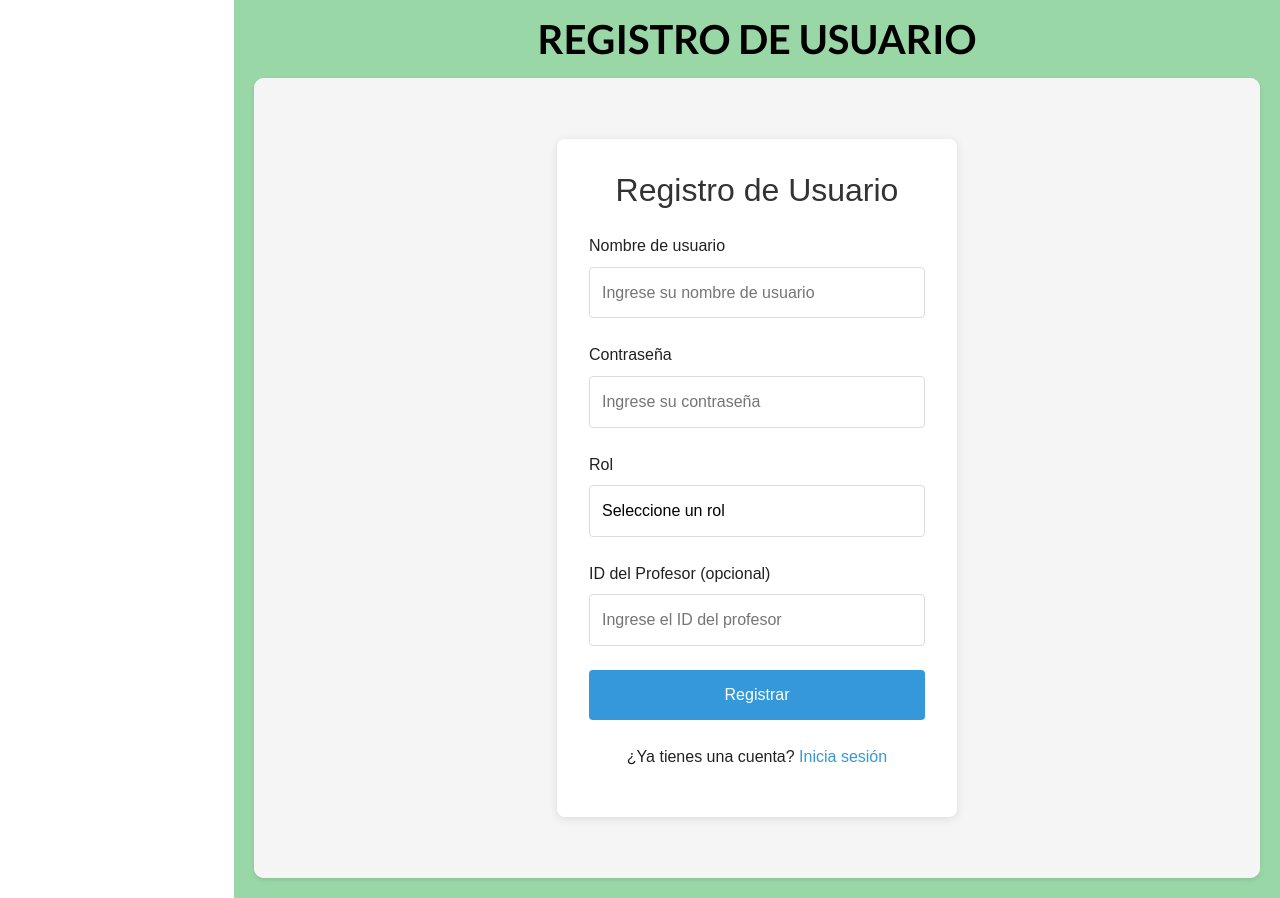
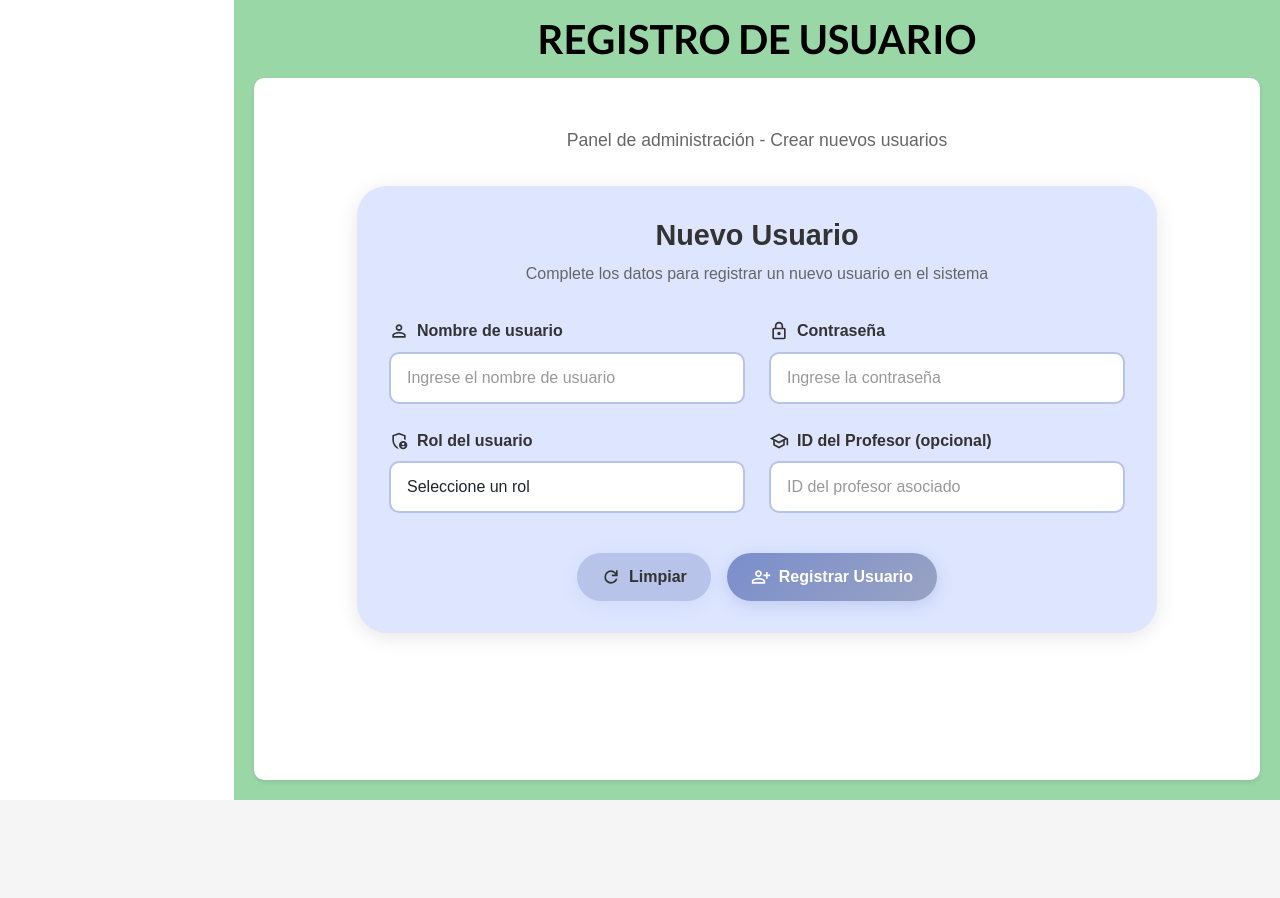
Before and after one commit to DannG04/AsesoriasUnsis, a Vue app in the folder asesorias_front/: page /register in a window 1280 px wide. After the commit the page ends 800 px from the top, so only its background shows below. Built offline with nearby package versions, Linux system fonts and the light colour scheme.

Commit message:
Modificación de la pantalla de Registro de Usuarios

```diff
--- a/asesorias_front/src/views/Register.vue
+++ b/asesorias_front/src/views/Register.vue
@@ -1,25 +1,59 @@
 <template>
-    <!-- Contenedor principal para el formulario de registro -->
-    <div class="auth-container">
-        <div class="auth-form">
-            <h2>Registro de Usuario</h2>
+  <div class="container">
+    <div class="registro-header">
+      <p class="subtitle">Panel de administración - Crear nuevos usuarios</p>
+    </div>
+
+    <div class="registro-content">
+      <div class="registro-card">
+        <div class="card-header">
+          <h3>Nuevo Usuario</h3>
+          <p>Complete los datos para registrar un nuevo usuario en el sistema</p>
+        </div>
 
         <!-- Formulario de registro -->
-            <form @submit.prevent="register">
+        <form @submit.prevent="register" class="registro-form">
+          <div class="form-row">
             <div class="form-group">
-                    <label for="nombre">Nombre de usuario</label>
-                    <input type="text" id="nombre" v-model="user.nombre" placeholder="Ingrese su nombre de usuario" />
+              <label for="nombre" class="form-label">
+                <IconifyIcon icon="material-symbols:person-outline" width="20" height="20" />
+                Nombre de usuario
+              </label>
+              <input
+                type="text"
+                class="form-control"
+                id="nombre"
+                v-model="user.nombre"
+                placeholder="Ingrese el nombre de usuario"
+                required />
             </div>
 
             <div class="form-group">
-                    <label for="contrasenia">Contraseña</label>
-                    <input type="password" id="contrasenia" v-model="user.contrasenia"
-                        placeholder="Ingrese su contraseña" />
+              <label for="contrasenia" class="form-label">
+                <IconifyIcon icon="material-symbols:lock-outline" width="20" height="20" />
+                Contraseña
+              </label>
+              <input
+                type="password"
+                class="form-control"
+                id="contrasenia"
+                v-model="user.contrasenia"
+                placeholder="Ingrese la contraseña"
+                required />
+            </div>
           </div>
 
+          <div class="form-row">
             <div class="form-group">
-                    <label for="rol">Rol</label>
-                    <select id="rol" v-model="user.rol">
+              <label for="rol" class="form-label">
+                <IconifyIcon icon="material-symbols:admin-panel-settings-outline" width="20" height="20" />
+                Rol del usuario
+              </label>
+              <select
+                class="form-control"
+                id="rol"
+                v-model="user.rol"
+                required>
                 <option value="">Seleccione un rol</option>
                 <option value="admin">Administrador</option>
                 <option value="user">Usuario</option>
@@ -27,19 +61,31 @@
             </div>
 
             <div class="form-group">
-                    <label for="idProfesor">ID del Profesor (opcional)</label>
-                    <input type="number" id="idProfesor" v-model="user.idProfesor"
-                        placeholder="Ingrese el ID del profesor" />
+              <label for="idProfesor" class="form-label">
+                <IconifyIcon icon="material-symbols:school-outline" width="20" height="20" />
+                ID del Profesor (opcional)
+              </label>
+              <input
+                type="number"
+                class="form-control"
+                id="idProfesor"
+                v-model="user.idProfesor"
+                placeholder="ID del profesor asociado" />
+            </div>
           </div>
 
-                <button type="submit" class="btn-primary" :disabled="loading">
-                    {{ loading ? 'Registrando...' : 'Registrar' }}
+          <div class="form-actions">
+            <button type="button" class="btn btn-secondary" @click="resetForm">
+              <IconifyIcon icon="material-symbols:refresh" width="20" height="20" />
+              Limpiar
             </button>
-
-                <div class="auth-links">
-                    <p>¿Ya tienes una cuenta? <a href="/login">Inicia sesión</a></p>
+            <button type="submit" class="btn btn-primary" :disabled="loading">
+              <IconifyIcon icon="material-symbols:person-add-outline" width="20" height="20" />
+              {{ loading ? 'Registrando...' : 'Registrar Usuario' }}
+            </button>
           </div>
         </form>
+      </div>
     </div>
   </div>
 </template>
@@ -57,8 +103,7 @@ export default {
             },
             loading: false // Indicador de carga
         };
-    },
-    methods: {
+    },    methods: {
         /**
          * Método para manejar el registro de un nuevo usuario.
          * Realiza una solicitud al backend y maneja los errores.
@@ -68,7 +113,9 @@ export default {
 
             this.$store.dispatch('register', this.user)
                 .then(() => {
-                    this.$router.push('/login'); // Redirige al inicio de sesión tras el registro exitoso
+                    // Mostrar mensaje de éxito y limpiar formulario
+                    alert('Usuario registrado exitosamente');
+                    this.resetForm();
                 })
                 .catch(err => {
                     console.error('Error al registrar usuario:', err);
@@ -77,85 +124,231 @@ export default {
                 .finally(() => {
                     this.loading = false;
                 });
+        },
+
+        /**
+         * Método para limpiar el formulario
+         */
+        resetForm() {
+            this.user = {
+                nombre: '',
+                contrasenia: '',
+                rol: '',
+                idProfesor: null
+            };
         }
     }
 };
 </script>
 
 <style scoped>
-.auth-container {
+.container {
+  max-width: 1200px;
+  margin: 0 auto;
+  padding: 3rem 2rem 2rem 2rem;
+  min-height: auto;
+}
+
+.registro-header {
+  text-align: center;
+  margin-bottom: 2rem;
+}
+
+.registro-header h1 {
+  font-size: 2.5rem;
+  font-weight: 700;
+  color: #333;
+  margin-bottom: 0.5rem;
+}
+
+.subtitle {
+  font-size: 1.1rem;
+  color: #666;
+  margin: 0;
+}
+
+.registro-content {
   display: flex;
   justify-content: center;
-    align-items: center;
-    min-height: 100vh;
-    background-color: #f5f5f5;
 }
 
-.auth-form {
-    width: 400px;
+.registro-card {
+  background-color: #DDE5FF;
   padding: 2rem;
-    background-color: white;
-    border-radius: 8px;
-    box-shadow: 0 2px 10px rgba(0, 0, 0, 0.1);
+  border-radius: 30px;
+  width: 100%;
+  max-width: 800px;
+  box-shadow: 0 4px 20px rgba(0, 0, 0, 0.1);
 }
 
-h2 {
+.card-header {
   text-align: center;
-    margin-bottom: 1.5rem;
+  margin-bottom: 2rem;
+}
+
+.card-header h3 {
+  font-size: 1.8rem;
+  font-weight: 600;
   color: #333;
+  margin-bottom: 0.5rem;
+}
+
+.card-header p {
+  color: #666;
+  margin: 0;
+}
+
+.registro-form {
+  display: flex;
+  flex-direction: column;
+  gap: 1.5rem;
+}
+
+.form-row {
+  display: grid;
+  grid-template-columns: 1fr 1fr;
+  gap: 1.5rem;
 }
 
 .form-group {
-    margin-bottom: 1.5rem;
+  display: flex;
+  flex-direction: column;
 }
 
-label {
-    display: block;
+.form-label {
+  display: flex;
+  align-items: center;
+  gap: 0.5rem;
+  font-size: 1rem;
+  font-weight: 600;
+  color: #333;
   margin-bottom: 0.5rem;
-    font-weight: 500;
 }
 
-input,
-select {
-    width: 100%;
-    padding: 0.75rem;
-    border: 1px solid #ddd;
-    border-radius: 4px;
+.form-control {
+  padding: 0.75rem 1rem;
+  border: 2px solid #B7C3E8;
+  border-radius: 10px;
+  font-size: 1rem;
+  background-color: #fff;
+  transition: all 0.3s ease;
+}
+
+.form-control:focus {
+  outline: none;
+  border-color: #7A8ECC;
+  box-shadow: 0 0 0 3px rgba(122, 142, 204, 0.1);
+}
+
+.form-control::placeholder {
+  color: #999;
+}
+
+select.form-control {
+  cursor: pointer;
+}
+
+.form-actions {
+  display: flex;
+  justify-content: center;
+  gap: 1rem;
+  margin-top: 1rem;
+}
+
+.btn {
+  display: flex;
+  align-items: center;
+  gap: 0.5rem;
+  padding: 0.75rem 1.5rem;
+  border: none;
+  border-radius: 25px;
+  font-size: 1rem;
+  font-weight: 600;
+  cursor: pointer;
+  transition: all 0.3s ease;
+  text-decoration: none;
+}
+
+.btn-primary {
+  background: linear-gradient(135deg, #7A8ECC, #98A2C3);
+  color: white;
+  box-shadow: 0 4px 15px rgba(122, 142, 204, 0.3);
+}
+
+.btn-primary:hover:not(:disabled) {
+  transform: translateY(-2px);
+  box-shadow: 0 6px 20px rgba(122, 142, 204, 0.4);
+  background: linear-gradient(135deg, #6B7FB8, #8591B8);
+}
+
+.btn-primary:disabled {
+  background: #95a5a6;
+  cursor: not-allowed;
+  transform: none;
+  box-shadow: none;
+}
+
+.btn-secondary {
+  background-color: #B7C3E8;
+  color: #333;
+  box-shadow: 0 4px 15px rgba(183, 195, 232, 0.3);
+}
+
+.btn-secondary:hover {
+  background-color: #A5B8E0;
+  transform: translateY(-2px);
+  box-shadow: 0 6px 20px rgba(183, 195, 232, 0.4);
+}
+
+/* Responsive Design */
+@media (max-width: 768px) {
+  .container {
+    padding: 2rem 1rem;
+  }
+
+  .registro-header h1 {
+    font-size: 2rem;
+  }
+
+  .registro-card {
+    padding: 1.5rem;
+  }
+
+  .form-row {
+    grid-template-columns: 1fr;
+    gap: 1rem;
+  }
+
+  .form-actions {
+    flex-direction: column;
+    align-items: stretch;
+  }
+
+  .btn {
+    justify-content: center;
+  }
+}
+
+@media (max-width: 480px) {
+  .container {
+    padding: 1rem 0.5rem;
+  }
+
+  .registro-header h1 {
+    font-size: 1.5rem;
+  }
+
+  .subtitle {
     font-size: 1rem;
   }
 
-.btn-primary {
-    width: 100%;
-    padding: 0.75rem;
-    background-color: #3498db;
-    color: white;
-    border: none;
-    border-radius: 4px;
-    font-size: 1rem;
-    cursor: pointer;
-    transition: background-color 0.3s;
+  .registro-card {
+    padding: 1rem;
+    border-radius: 20px;
   }
 
-.btn-primary:hover {
-    background-color: #2980b9;
+  .card-header h3 {
+    font-size: 1.5rem;
   }
-
-.btn-primary:disabled {
-    background-color: #95a5a6;
-    cursor: not-allowed;
-}
-
-.auth-links {
-    margin-top: 1.5rem;
-    text-align: center;
-}
-
-.auth-links a {
-    color: #3498db;
-    text-decoration: none;
-}
-
-.auth-links a:hover {
-    text-decoration: underline;
 }
 </style>
```
Lines whose indentation alone changed are shown as unchanged.
